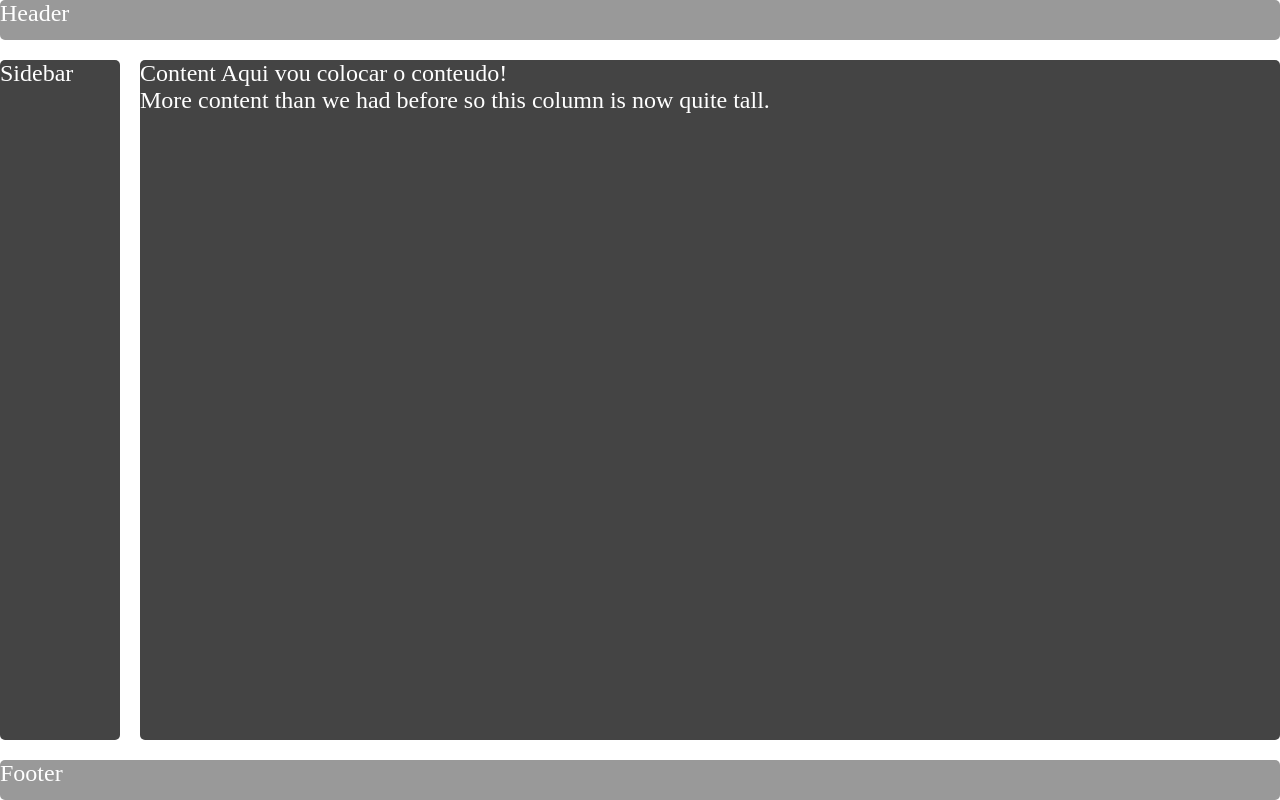
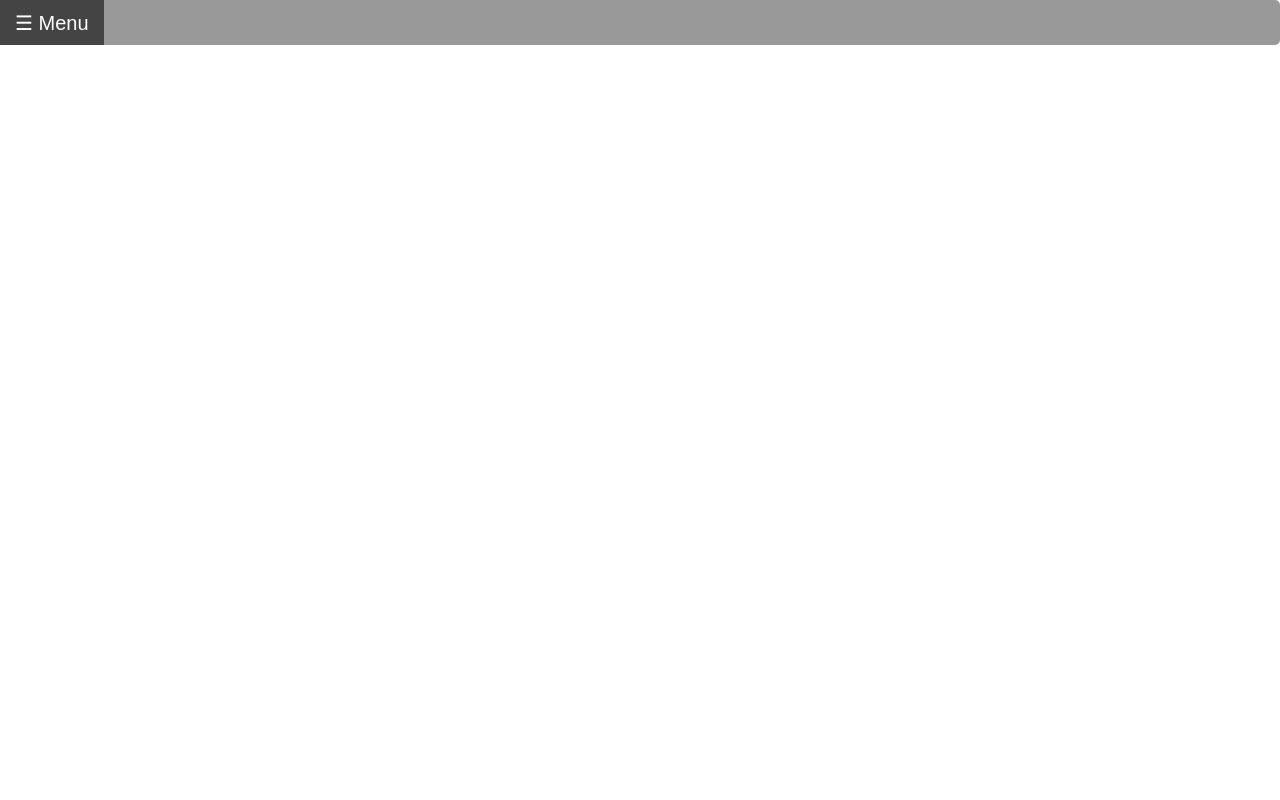
Before and after one commit to murilobandrade/treinamento, a Django app: page /pessoas/ in a window 1280 px wide. Run offline with Django 3.2, Linux system fonts and the light colour scheme.

Commit message:
refactor: visual implementation

```diff
--- a/pessoas/static/pessoas/css/main.css
+++ b/pessoas/static/pessoas/css/main.css
@@ -1,5 +1,6 @@
 :root {
     --gap: 20px;
+    --toggle-menu: 300px;
 }
 
 body {
@@ -10,6 +11,17 @@ body {
 
 .sidebar {
     grid-area: sidebar;
+}
+.sidebar {
+    max-width: 0;
+    transform-origin: center left;
+    background: #36f;
+    margin: 0;
+    transition: 0.5s all ease;
+}
+
+.sidebar.__active {
+  max-width: var(--toggle-menu);
 }
 
 .content {
@@ -73,9 +85,81 @@ body {
 .header,
 .footer {
     background-color: #999;
-    height: 5vh;
+    height: 45px;
 }
 
 .content {
     height: calc(90vh - calc(var(--gap)*2));
+    max-width: 100%;
 }
+
+.btn-icon {
+    border: 0;
+    background: transparent;
+    padding: 0;
+    cursor: pointer;
+    padding-top: 8px;
+    padding-left: 8px;
+}
+
+.icon {
+    width: 24px;
+    fill: white;
+}
+
+.btn-icon:hover .icon {
+    fill: #36f;
+}
+
+ /* The sidepanel menu */
+.sidepanel {
+    height: 100%; /* Specify a height */
+    width: 0; /* 0 width - change this with JavaScript */
+    position: fixed; /* Stay in place */
+    z-index: 1; /* Stay on top */
+    top: 0;
+    left: 0;
+    background-color: #111; /* Black*/
+    overflow-x: hidden; /* Disable horizontal scroll */
+    padding-top: 60px; /* Place content 60px from the top */
+    transition: 0.5s; /* 0.5 second transition effect to slide in the sidepanel */
+}
+
+/* The sidepanel links */
+.sidepanel nav ul li a {
+    padding: 8px 8px 8px 32px;
+    text-decoration: none;
+    font-size: 25px;
+    color: #818181;
+    display: block;
+    transition: 0.3s;
+}
+
+/* When you mouse over the navigation links, change their color */
+.sidepanel a:hover {
+    color: #f1f1f1;
+}
+
+/* Position and style the close button (top right corner) */
+.sidepanel .closebtn {
+    position: absolute;
+    top: 0;
+    right: 25px;
+    font-size: 36px;
+    margin-left: 50px;
+}
+
+/* Style the button that is used to open the sidepanel */
+.openbtn {
+  font-size: 20px;
+  cursor: pointer;
+  background-color: #111;
+  color: white;
+  padding: 10px 15px;
+  border: none;
+  height: 45px;
+}
+
+.openbtn:hover {
+  background-color: #444;
+}
--- /dev/null
+++ b/pessoas/static/pessoas/js/main.js
@@ -0,0 +1,19 @@
+const btn = document.querySelector(".js-active-menu");
+const sidbar = document.querySelector(".sidebar");
+
+if (btn) {
+  btn.addEventListener("click", function(e) {
+    sidbar.classList.toggle("__active");
+    console.log(sidbar.classList)
+  })
+}
+
+/* Set the width of the sidebar to 250px (show it) */
+function openNav() {
+  document.getElementById("mainSidepanel").style.width = "250px";
+}
+
+/* Set the width of the sidebar to 0 (hide it) */
+function closeNav() {
+  document.getElementById("mainSidepanel").style.width = "0";
+}
--- a/pessoas/templates/pessoas/base.html
+++ b/pessoas/templates/pessoas/base.html
@@ -11,15 +11,28 @@
         <link rel="stylesheet" href="{% static 'pessoas/css/main.css' %}" type="text/css"/>
     </head>
     <body>
-        <div class="wrapper">
-            <div class="box header">Header</div>
-            <div class="box sidebar">Sidebar</div>
-            <div class="box content">Content
-                {% block content %}
-                    We love all the people!
-                {% endblock content %}
-                <br/> More content than we had before so this column is now quite tall.</div>
-            <div class="box footer">Footer</div>
-          </div>
+        <header class="box header">
+            <button class="openbtn" onclick="openNav()">&#9776; Menu</button>
+        </header>
+        <!-- <div class="box header">
+            <button class="js-active-menu btn-icon">
+                <svg class="icon" viewBox="0 0 20 20">
+                    <path d="M0 3h20v2h-20v-2zM0 9h20v2h-20v-2zM0 15h20v2h-20v-2z"></path>
+                </svg>
+            </button>
+            HEADER
+        </div> -->
+        <aside class="sidepanel __active" id="mainSidepanel">
+            <nav class="menu">
+                <ul>
+                <li><a href="javascript:void(0)" class="closebtn" onclick="closeNav()">&times;</a></li>
+                <li><a href="#">About</a></li>
+                <li><a href="#">Services</a></li>
+                <li><a href="#">Clients</a></li>
+                <li><a href="#">Contact</a></li>
+                </ul>
+            </nav>
+        </aside>
     </body>
+    <script src="{% static 'pessoas/js/main.js' %}"></script>
 </html>
```
